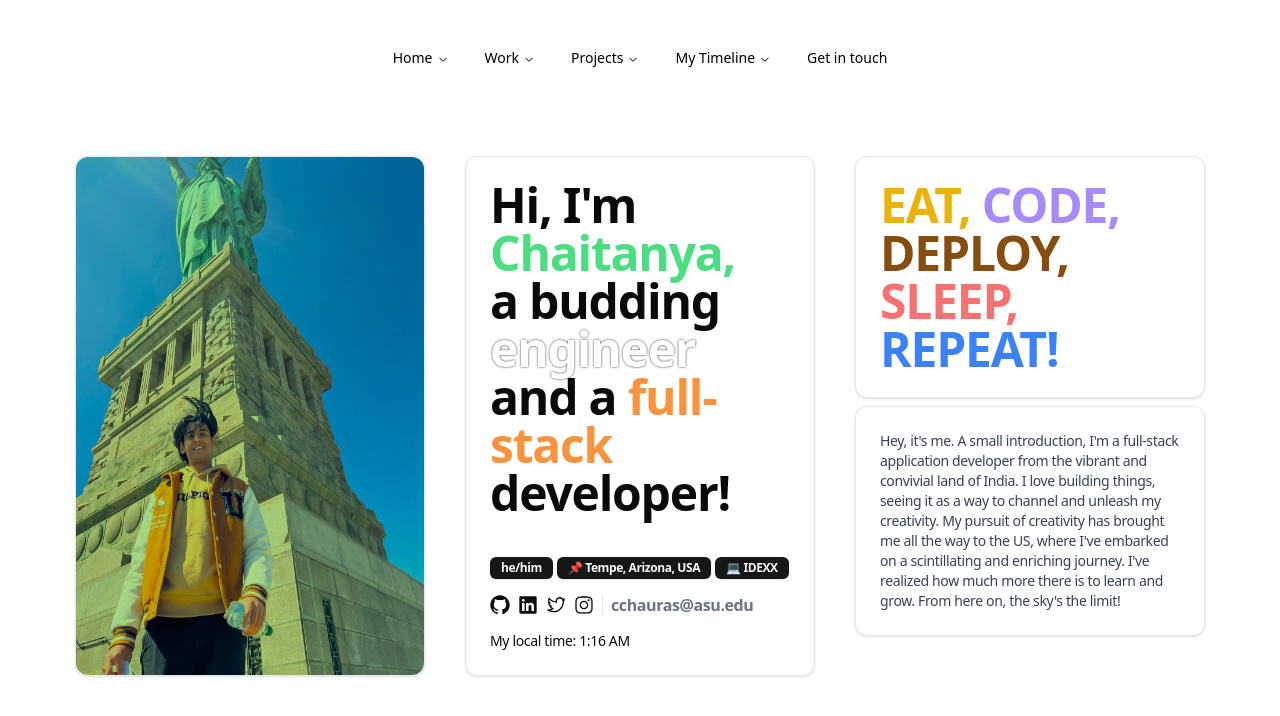
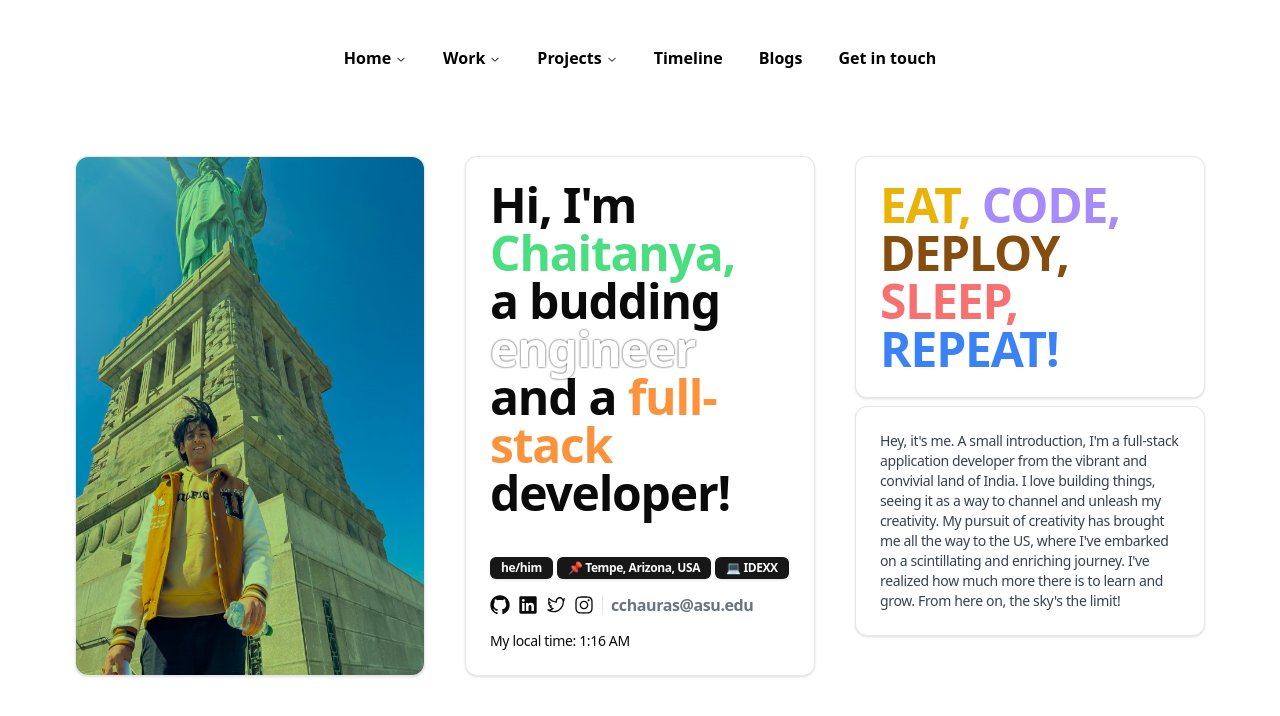
Before and after one commit to Chaitanya-Chaurasia/Portfolio, a Next.js app: page / in a window 1280 px wide. Shown: the top 716 px of the page. Built offline with nearby package versions, Linux system fonts and the light colour scheme.

Commit message:
Updated Navbar titles and cva

```diff
--- a/app/page.tsx
+++ b/app/page.tsx
@@ -1,6 +1,6 @@
 import * as React from "react";
 
-import { NavigationMenuDemo } from "@/components/navbar";
+import { Navbar } from "@/components/navbar";
 import IntroCard from "@/components/IntroCard";
 import ImageCard from "@/components/ImageCard";
 import IntroCard02 from "@/components/IntroCard02";
@@ -9,7 +9,7 @@
   return (
     <main className="bg-white h-screen p-10">
       <div className="flex flex-col items-center justify-center gap-10">
-        <NavigationMenuDemo />
+        <Navbar />
         <div className="flex flex-col lg:flex-row w-screen p-10 items-top gap-10 justify-center lg:items-top">
           <ImageCard />
           <IntroCard />
--- a/components/navbar.tsx
+++ b/components/navbar.tsx
@@ -54,7 +54,7 @@
   },
 ];
 
-export function NavigationMenuDemo() {
+export function Navbar() {
   return (
     <NavigationMenu>
       <NavigationMenuList>
@@ -124,23 +124,21 @@
           </NavigationMenuContent>
         </NavigationMenuItem>
         <NavigationMenuItem>
-          <NavigationMenuTrigger>My Timeline</NavigationMenuTrigger>
-          <NavigationMenuContent>
-            <ul className="grid w-[400px] gap-3 p-4 md:w-[500px] md:grid-cols-2 lg:w-[600px] ">
-              {components.map((component) => (
-                <ListItem
-                  key={component.title}
-                  title={component.title}
-                  href={component.href}
-                >
-                  {component.description}
-                </ListItem>
-              ))}
-            </ul>
-          </NavigationMenuContent>
+          <Link href="/timeline" legacyBehavior passHref>
+            <NavigationMenuLink className={navigationMenuTriggerStyle()}>
+              Timeline
+            </NavigationMenuLink>
+          </Link>
         </NavigationMenuItem>
         <NavigationMenuItem>
-          <Link href="/docs" legacyBehavior passHref>
+          <Link href="/blogs" legacyBehavior passHref>
+            <NavigationMenuLink className={navigationMenuTriggerStyle()}>
+              Blogs
+            </NavigationMenuLink>
+          </Link>
+        </NavigationMenuItem>
+        <NavigationMenuItem>
+          <Link href="/contact" legacyBehavior passHref>
             <NavigationMenuLink className={navigationMenuTriggerStyle()}>
               Get in touch
             </NavigationMenuLink>
@@ -166,7 +164,8 @@
           )}
           {...props}
         >
-          <div className="text-sm font-medium leading-none">{title}</div>
+          {/* Chenge CSS props of dropdown here */}
+          <div className="text-sm font-medium leading-none ">{title}</div>
           <p className="line-clamp-2 text-sm leading-snug text-muted-foreground">
             {children}
           </p>
--- a/components/ui/navigation-menu.tsx
+++ b/components/ui/navigation-menu.tsx
@@ -41,7 +41,7 @@
 const NavigationMenuItem = NavigationMenuPrimitive.Item
 
 const navigationMenuTriggerStyle = cva(
-  "group inline-flex h-9 w-max items-center justify-center rounded-md bg-background px-4 py-2 text-sm font-medium transition-colors hover:bg-accent hover:text-accent-foreground focus:bg-accent focus:text-accent-foreground focus:outline-none disabled:pointer-events-none disabled:opacity-50 data-[active]:bg-accent/50 data-[state=open]:bg-accent/50"
+  "group inline-flex h-9 w-max items-center justify-center rounded-md bg-background px-4 py-2 text-md font-semibold transition-colors hover:bg-accent hover:text-accent-foreground focus:bg-accent focus:text-accent-foreground focus:outline-none disabled:pointer-events-none disabled:opacity-50 data-[active]:bg-accent/50 data-[state=open]:bg-accent/50"
 )
 
 const NavigationMenuTrigger = React.forwardRef<
```
